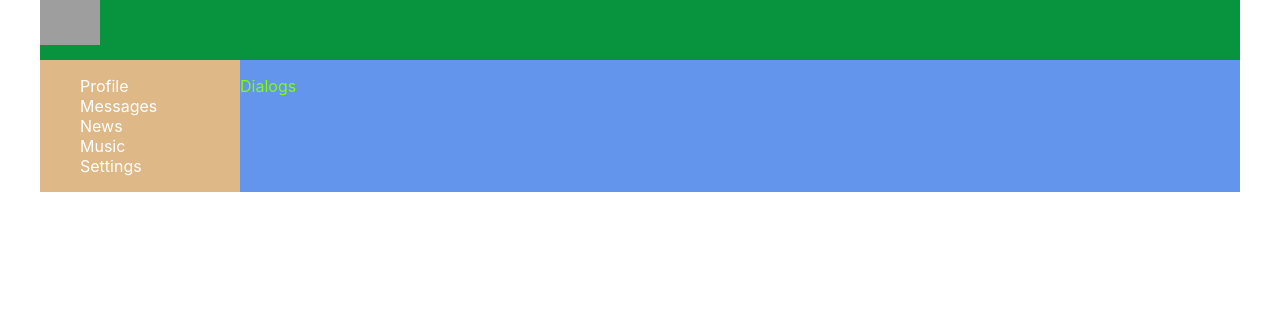
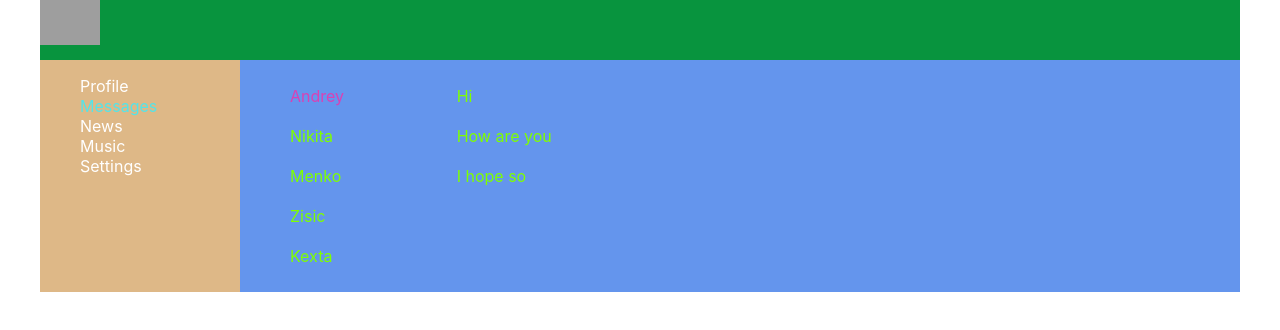
Before and after one commit to EvgeniyMakaruk/MyFirstReactApp, a React (Create React App) app: page /dialogs in a window 1280 px wide. Shown: the top 330 px of the page. Built offline with nearby package versions, Linux system fonts and the light colour scheme; grey boxes are pictures that could not be loaded.

Commit message:
Добавил страницу диалогов

```diff
--- a/src/App.js
+++ b/src/App.js
@@ -12,22 +12,22 @@ import Settings from './components/Settings/Settings';
 
 
 
-const App=()=>{
-  return(
+const App = () => {
+  return (
     <BrowserRouter>
-  <div className='app-wrapper'>
-      <Header/>
-      <Navbar/>
-      <div className='app-wrapper-content'>
-      <Route path='/dialogs' component={Dialogs}/>
-      <Route path='/profile' component={Profile}/>
-      <Route path='/news' component={News}/>
-      <Route path='/music' component={Music}/>
-      <Route path='/settings' component={Settings}/>
+      <div className='app-wrapper'>
+        <Header />
+        <Navbar />
+        <div className='app-wrapper-content'>
+          <Route path='/dialogs' component={Dialogs} />
+          <Route path='/profile' component={Profile} />
+          <Route path='/news' component={News} />
+          <Route path='/music' component={Music} />
+          <Route path='/settings' component={Settings} />
+        </div>
       </div>
-  </div>
-</BrowserRouter>
-);
+    </BrowserRouter>
+  );
 }
 
 
--- a/src/components/Dialogs/Dialogs.jsx
+++ b/src/components/Dialogs/Dialogs.jsx
@@ -1,10 +1,23 @@
 import s from './Dialogs.module.css'
 
-const Dialogs=(props)=>{
-   return(
-      <div>
-         <p>Dialogs</p>
+const Dialogs = (props) => {
+   return (
+      <div className={s.dialogsItems}>
+         <ul className={s.dialog}>
+            <li className={s.active}>Andrey</li>
+            <li>Nikita</li>
+            <li>Menko</li>
+            <li>Zisic</li>
+            <li>Kexta</li>
+         </ul>
+
+         <ul className={s.messages}>
+            <li>Hi</li>
+            <li>How are you</li>
+            <li>I hope so</li>
+         </ul>
       </div>
+
    )
 }
 export default Dialogs;
--- a/src/components/Dialogs/Dialogs.module.css
+++ b/src/components/Dialogs/Dialogs.module.css
@@ -0,0 +1,13 @@
+.dialogsItems{
+   display: grid;
+   grid-template-columns: 2fr 10fr;
+}
+.dialog li{
+   padding: 10px;
+}
+.messages li{
+   padding: 10px;
+}
+.active{
+   color: rgb(218, 65, 180);
+}
--- a/src/components/Navbar/Navbar.jsx
+++ b/src/components/Navbar/Navbar.jsx
@@ -1,15 +1,17 @@
-import'./Navbar.css'
+import { NavLink } from 'react-router-dom'
+import s from './Navbar.module.css'
 
-const Navbar=()=>{
-     return(<nav className='nav'>
-     <ul className='item'>
-        <li><a href='/profile'>Profile</a></li>
-        <li><a href='/dialogs'>Messages</a></li>
-        <li><a href='/news'>News</a></li>
-        <li><a href='/Music'>Music</a></li>
-        <li><a href='/Settings'>Settings</a></li>
-     </ul>
-  </nav>)
+const Navbar = () => {
+   return (
+      <nav className={s.navBar}>
+         <ul className='item'>
+            <li><NavLink to='/profile' activeClassName={s.active}>Profile</NavLink></li>
+            <li><NavLink to='/dialogs' activeClassName={s.active}>Messages</NavLink></li>
+            <li><NavLink to='/news' activeClassName={s.active}>News</NavLink></li>
+            <li><NavLink to='/Music' activeClassName={s.active}>Music</NavLink></li>
+            <li><NavLink to='/Settings' activeClassName={s.active}>Settings</NavLink></li>
+         </ul>
+      </nav>)
 }
 
 export default Navbar
--- a/src/components/Navbar/Navbar.css
+++ b/src/components/Navbar/Navbar.module.css
@@ -1,4 +1,4 @@
-.nav{
+.navBar{
    grid-area: n;
    background-color: burlywood;
 }
@@ -10,8 +10,11 @@ ul li a {
    color: #fff;
 }
 ul li a:hover{
-   color: chocolate
+   color: rgb(30, 144, 210)
    ;
+}
+ul li a.active{
+   color: rgb(84, 228, 233);
 }
 div{
    color:chartreuse
--- a/src/components/Settings/Settings.jsx
+++ b/src/components/Settings/Settings.jsx
@@ -1,7 +1,7 @@
 import s from './Settings.module.css';
 
-const Settings=()=>{
-   return(<div className={s.component}>
+const Settings = () => {
+   return (<div className={s.component}>
       <p>Let s do it on our own</p>
    </div>)
 };
```
